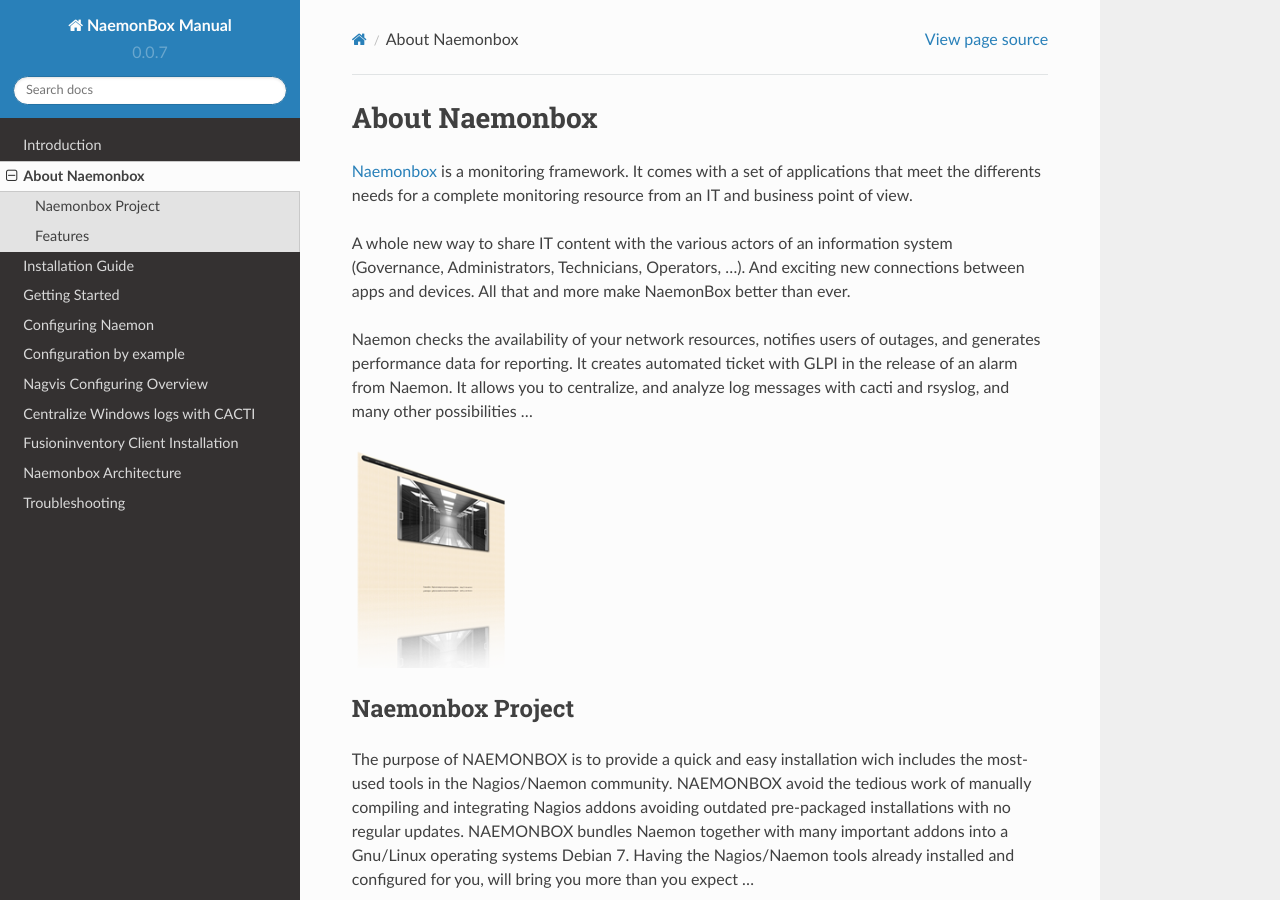
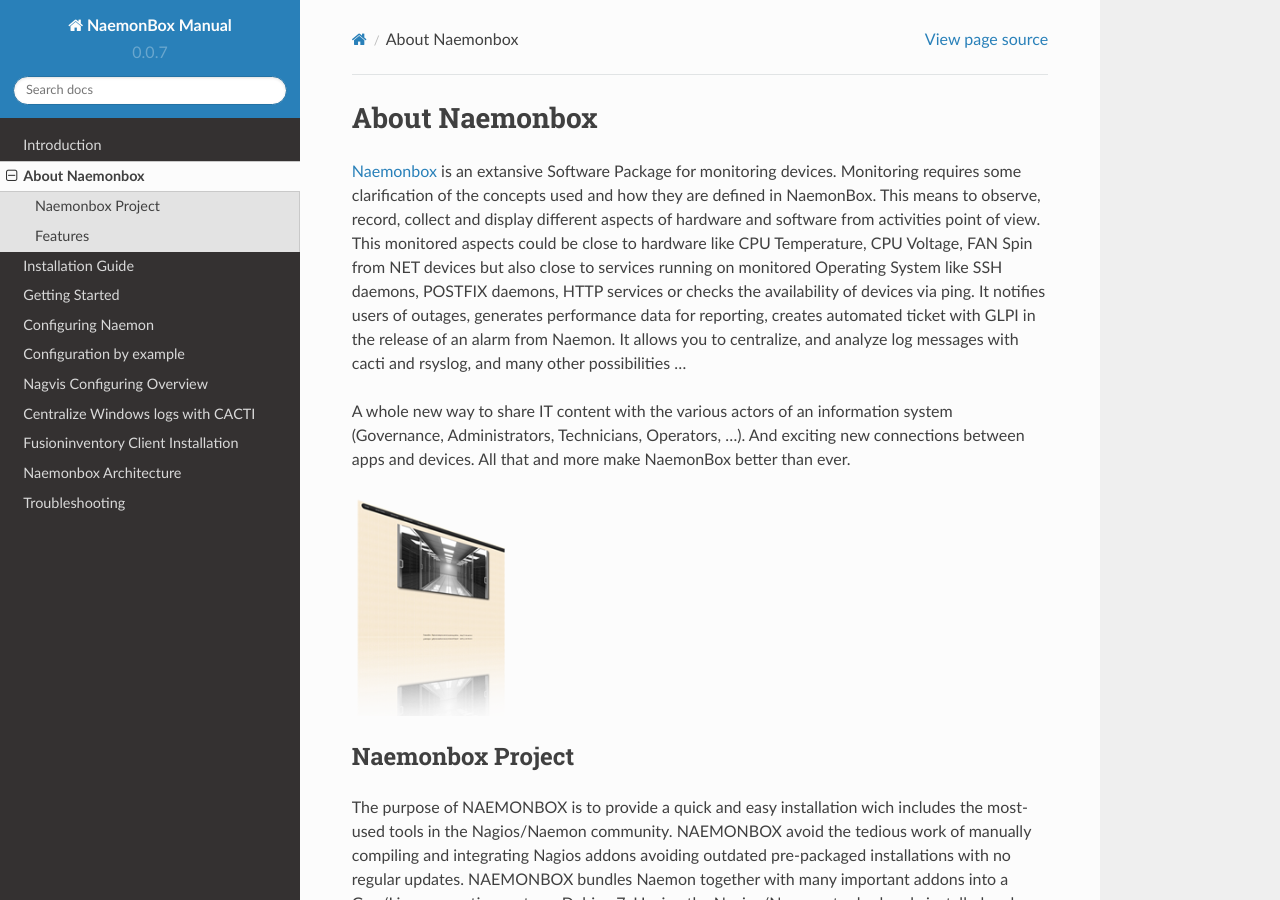
Before and after one commit to mgadi/naemonbox, a Sphinx documentation site: the page built from docs/source/01_introduction/index.rst, in a window 1280 px wide and 900 px high. Built offline with Sphinx 7.4.7 and the Read the Docs theme 2.0.0, drawn with Linux system fonts in a browser that asks for light colours; pages that are not in the unit, such as notebooks, are missing from menus.

Commit message:
Update index.rst

```diff
--- a/docs/source/01_introduction/index.rst
+++ b/docs/source/01_introduction/index.rst
@@ -2,11 +2,9 @@
 About Naemonbox
 ==============
 
-`Naemonbox <https://naemonbox.com/>`_ is a monitoring framework. It comes with a set of applications that meet the differents needs for a complete monitoring resource from an IT and business point of view.
+`Naemonbox <https://naemonbox.com/>`_ is an extansive Software Package for monitoring devices. Monitoring requires some clarification of the concepts used and how they are defined in NaemonBox. This means to observe, record, collect and display different aspects of hardware and software from activities point of view. This monitored aspects could be close to hardware like CPU Temperature, CPU Voltage, FAN Spin from NET devices but also close to services running on monitored Operating System like SSH daemons, POSTFIX daemons, HTTP services or checks the availability of devices via ping. It notifies users of outages, generates performance data for reporting, creates automated ticket with GLPI in the release of an alarm from Naemon.  It allows you to centralize, and analyze log messages with cacti and rsyslog, and many other possibilities …
 
 A whole new way to share IT content with the various actors of an information system (Governance, Administrators, Technicians, Operators, …). And exciting new connections between apps and devices. All that and more make NaemonBox better than ever.
-
-Naemon checks the availability of your network resources, notifies users of outages, and generates performance data for reporting. It creates automated ticket with GLPI in the release of an alarm from Naemon.  It allows you to centralize, and analyze log messages with cacti and rsyslog, and many other possibilities …
 
 .. image:: /images/naemonbox-thumb.png
  :scale: 90 %
```
